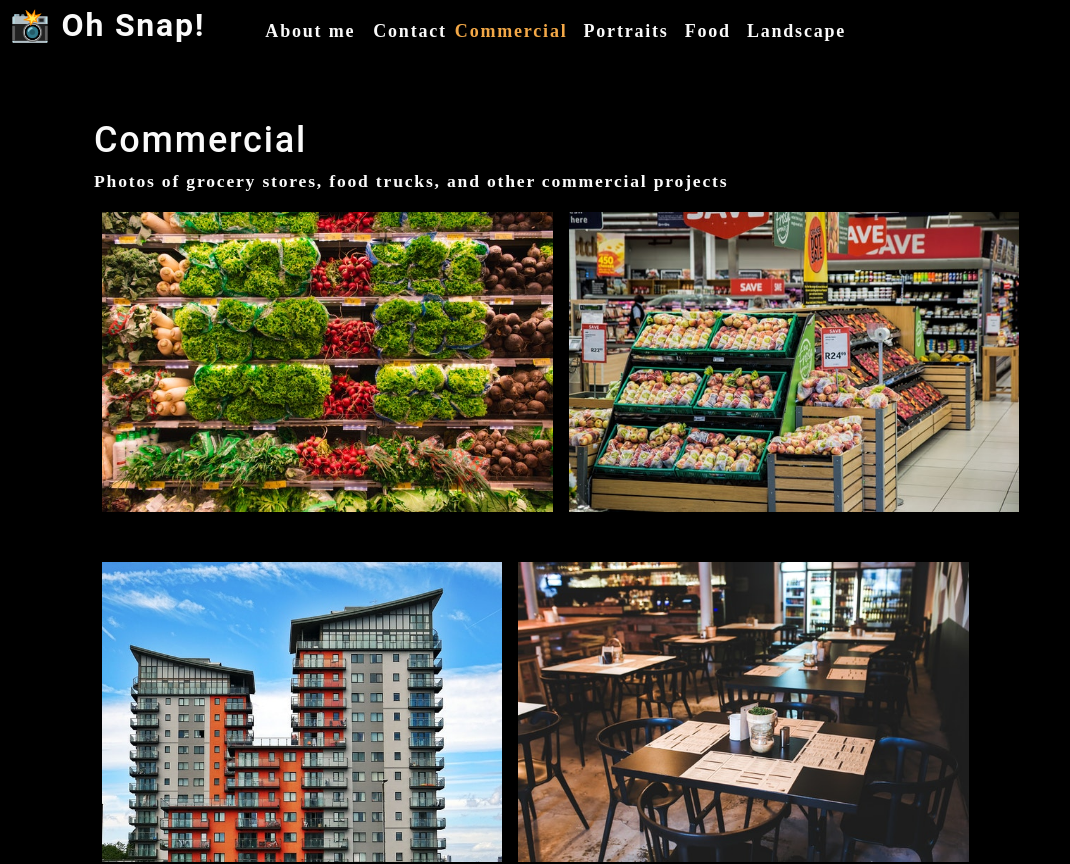
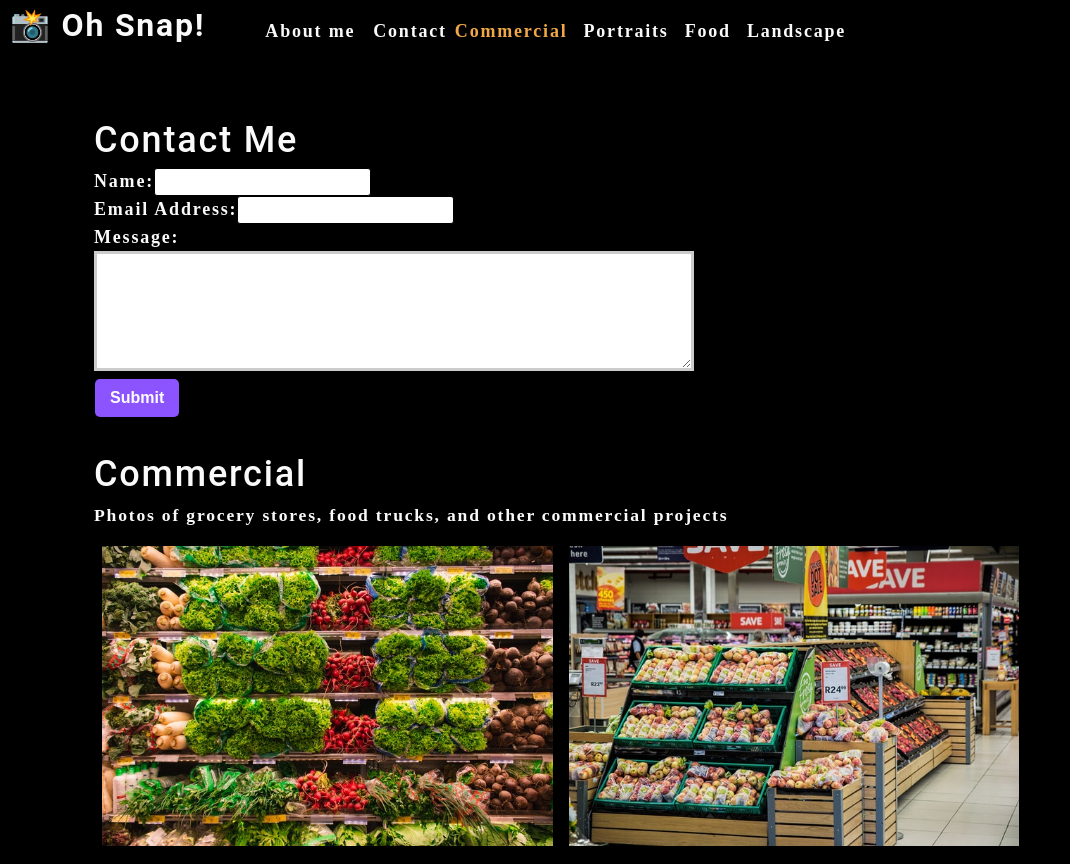
Before and after one commit to glendonintendo/photo-port, a React (Create React App) app: page / in a window 1280 px wide. Shown: the top 864 px of the page, without its empty margins (0-1070 px from the left). Built offline with nearby package versions, Linux system fonts and the light colour scheme.

Commit message:
add ContactForm component to App

```diff
--- a/src/App.js
+++ b/src/App.js
@@ -2,6 +2,7 @@ import React, { useState } from 'react';
 import About from './components/About';
 import Nav from './components/Nav';
 import Gallery from './components/Gallery';
+import ContactForm from './components/Contact';
 
 function App() {
 	const [categories] = useState([
@@ -27,6 +28,7 @@ function App() {
 				currentCategory={currentCategory}
 			/>
 			<main>
+				<ContactForm />
 				<Gallery currentCategory={currentCategory} />
 				<About />
 			</main>
```
